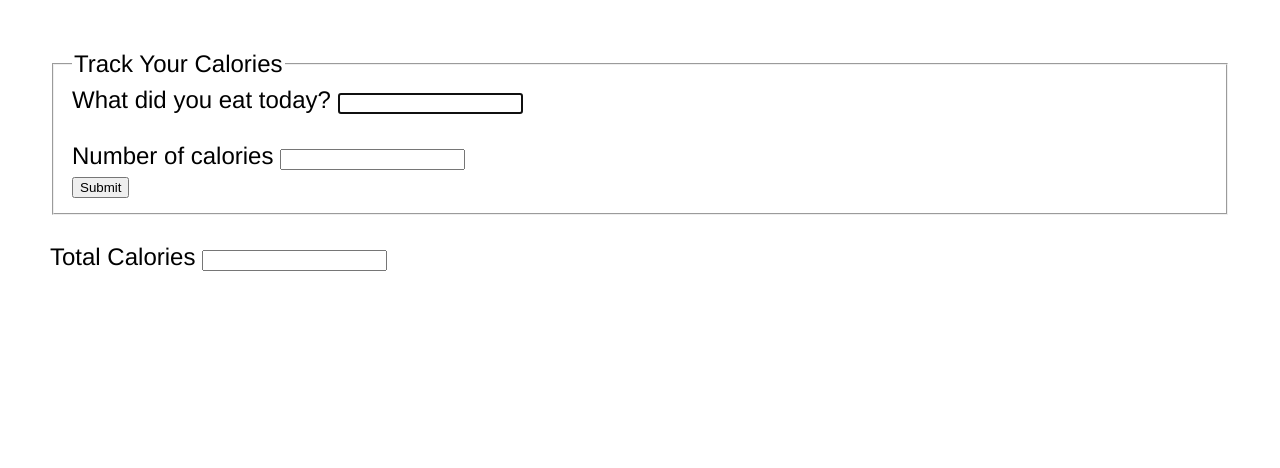
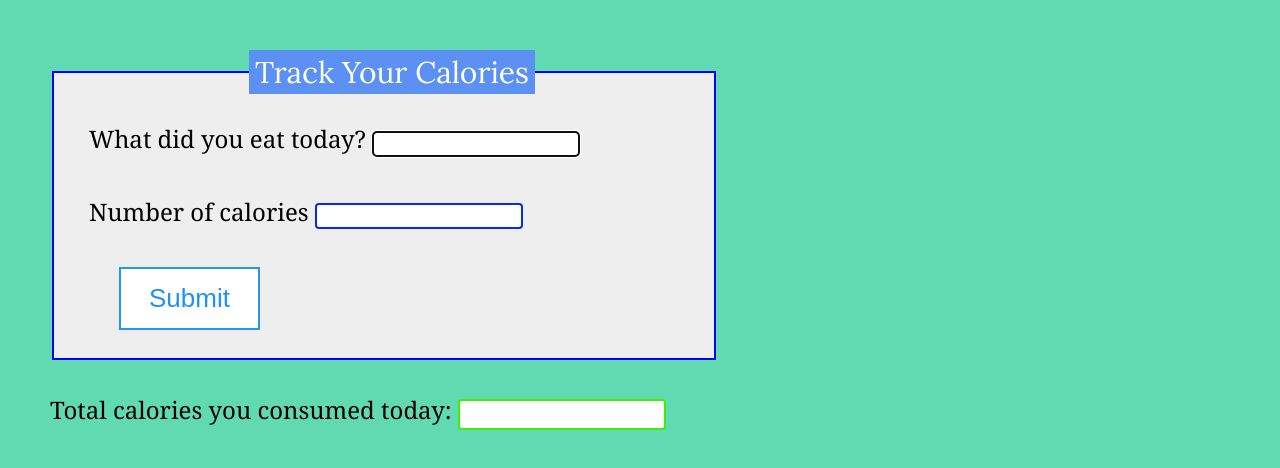
Before and after one commit to EvergreenNW/shared1, a plain HTML site: page index.html in a window 1280 px wide. Drawn offline with Linux system fonts and the light colour scheme.

Commit message:
Adding css code

```diff
--- a/index.html
+++ b/index.html
@@ -15,14 +15,14 @@
         <label for="foodName">What did you eat today?</label>
         <input type="text" id="fname" name="fname"><br><br>
         <label for="calories">Number of calories</label>
-        <input type="text" id="numCalories" name="numCalories"><br>
+        <input type="text" id="numCalories" name="numCalories"><br><br>
         <button type="button" id="getResult">Submit</button>
     </fieldset>
   </form>
 
 <div>
     <br />
-    <label for="totalCalories">Total Calories</label>
+    <label for="totalCalories">Total calories you consumed today:</label>
     <input type="text" id="totalCal">
     <br />
 </div>
--- a/site.css
+++ b/site.css
@@ -1,5 +1,60 @@
+@import url('https://fonts.googleapis.com/css2?family=Lora&display=swap');
+@import url('https://fonts.googleapis.com/css?family=Noto Serif');
  body {
     margin: 50px;
     font-family: Helvetica, sans-serif;
     font-size: 150%;
+    font-family: 'Noto Serif', sans-serif;
+    background-color: rgb(97, 218, 177);
 }
+
+legend {
+    font-family: 'Lora', sans-serif;
+
+    background-color: #5c91f3;
+    color: #fff;
+    padding: 3px 6px;
+    margin-left: 160px;
+    font-size: 30px;
+}
+
+fieldset {
+    background-color: #eeeeee;
+    border: solid 2px blue;
+    float: center;
+    width: 50%;
+    padding: 28px 35px;
+}
+
+#getResult {
+    border: 2px solid black;
+    background-color: white;
+    color: black;
+    padding: 14px 28px;
+    font-size: 26px;
+    cursor: pointer;
+    border-color: #2196F3;
+    color: dodgerblue;
+    margin-left: 30px;
+  }
+
+  #getResult:hover {
+    background: #2196F3;
+    color: white;
+  }
+
+  input[type=text] {
+    border: 2px solid rgb(8, 42, 238);
+    width: 200px;
+    height: 20px;
+    margin: 5px 0px;
+    border-radius: 4px;
+}
+
+#totalCal {
+    border: 2px solid rgb(61, 240, 7);
+    width: 200px;
+    height: 25px;
+    margin: 5px 0px;
+    border-radius: 4px;
+}
```
